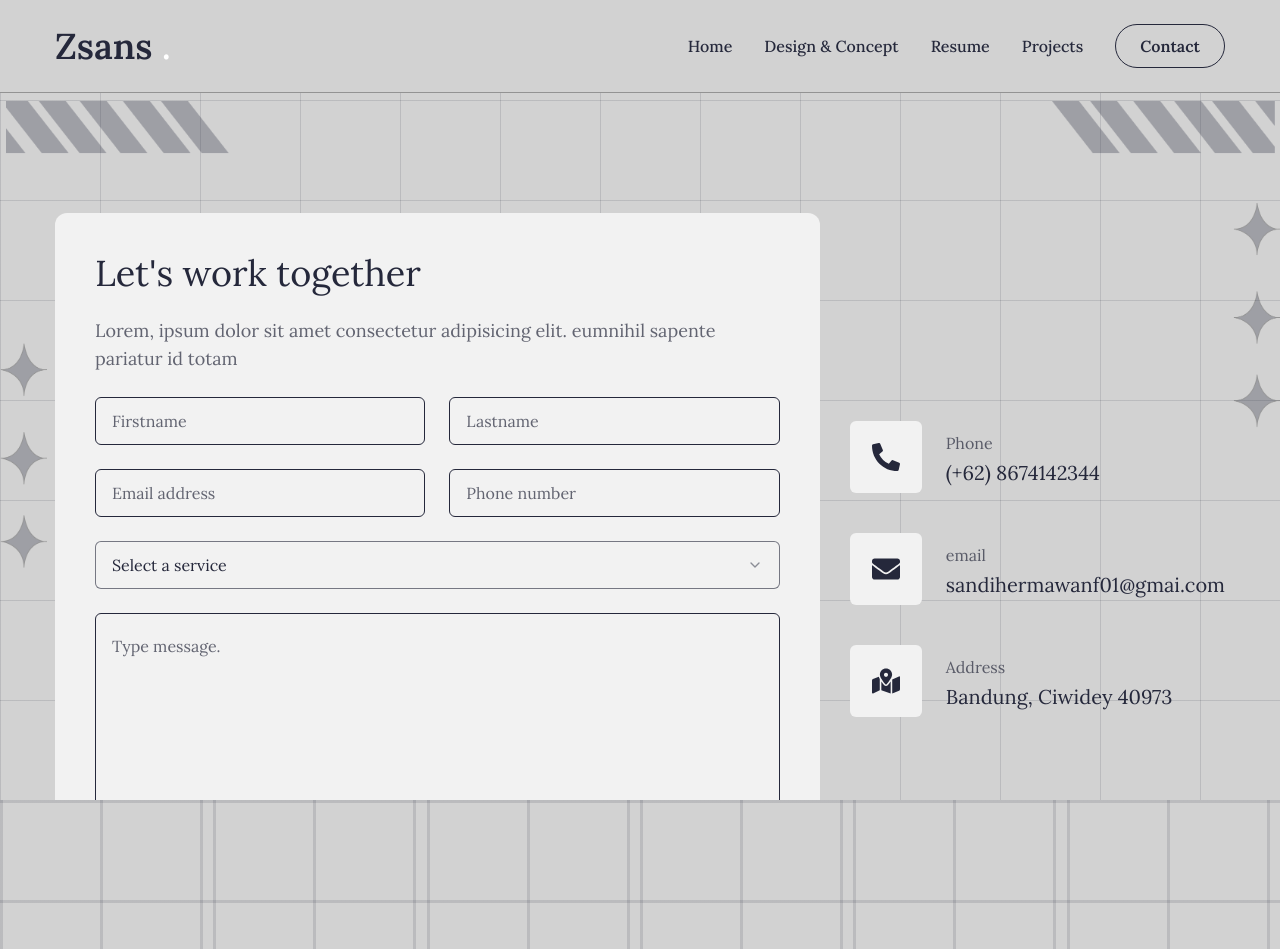
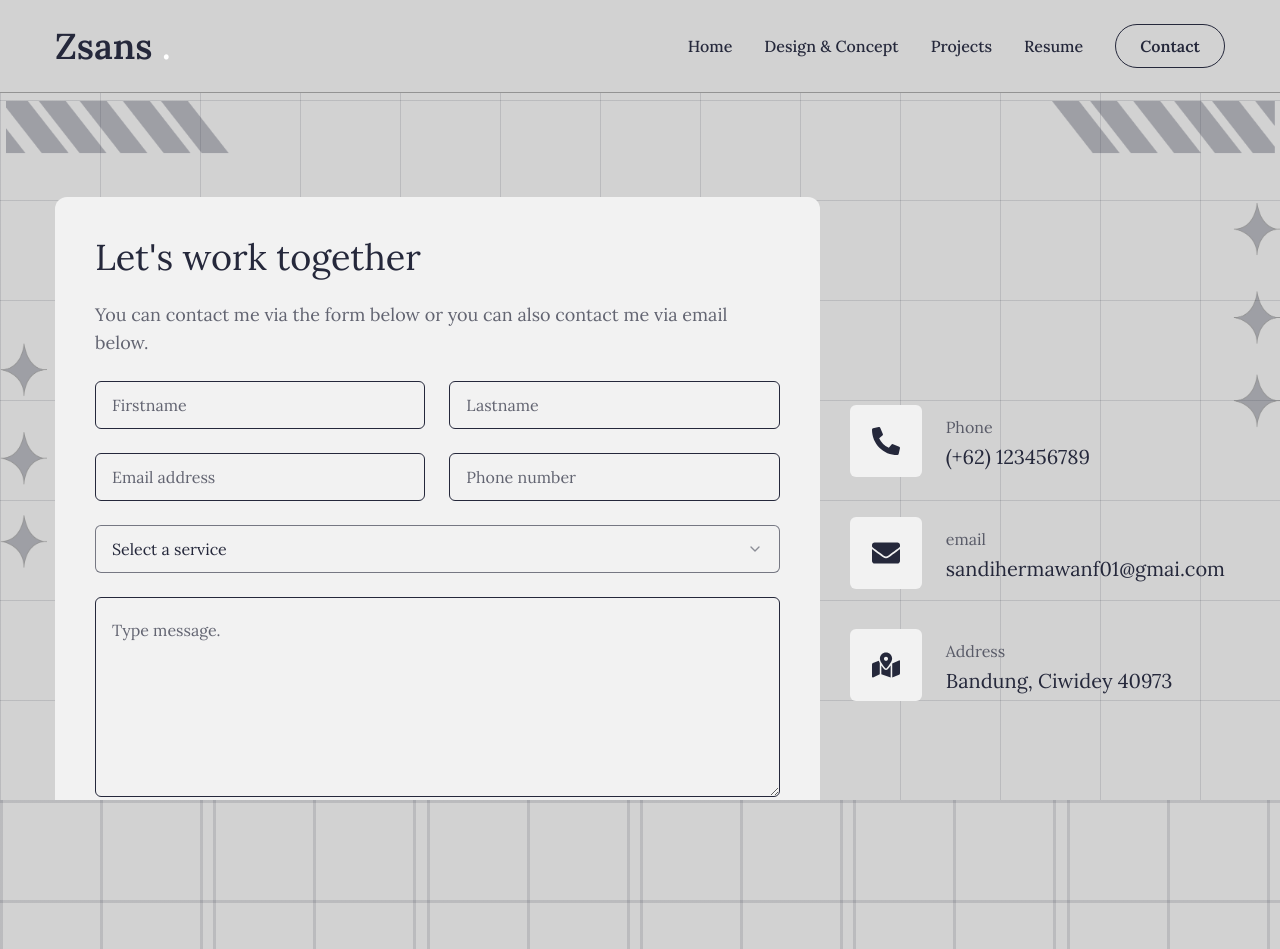
Before and after one commit to sandi-hermawan01/portofolio-new-design-, a Next.js app: page /contact in a window 1280 px wide. Built offline with nearby package versions, Linux system fonts and the light colour scheme.

Commit message:
improve nav & text

```diff
--- a/app/contact/page.jsx
+++ b/app/contact/page.jsx
@@ -21,7 +21,7 @@ const info = [
   {
     icon: <FaPhoneAlt />,
     title: "Phone",
-    description: "(+62) 8674142344",
+    description: "(+62) 123456789",
   },
   {
     icon: <FaEnvelope />,
@@ -45,15 +45,15 @@ const Contact = () => {
       }}
       className="py-6"
     >
-      <div className="container mx-auto xl:mt-24 mt-11">
+      <div className="container mx-auto xl:mt-20 mt-11">
         <div className="flex flex-col xl:flex-row gap-[30px]">
           {/* form */}
           <div className="xl:h-[54%] order-2 xl:order-none">
             <form className="flex flex-col gap-6 p-10 bg-accent-hover rounded-xl">
               <h3 className="text-4xl text-primary">Let's work together</h3>
               <p className="text-primary/70 text-lg">
-                Lorem, ipsum dolor sit amet consectetur adipisicing elit.
-                eumnihil sapente pariatur id totam
+                You can contact me via the form below or you can also contact me
+                via email below.
               </p>
               {/* input */}
               <div className="grid grid-cols-1 md:grid-cols-2 gap-6">
--- a/app/resume/page.jsx
+++ b/app/resume/page.jsx
@@ -21,11 +21,11 @@ const about = {
   info: [
     {
       fieldName: "Name",
-      fieldValue: "Sandi Hermawna",
+      fieldValue: "Sandi Hermawan",
     },
     {
       fieldName: "Phone",
-      fieldValue: "+62 85123456789",
+      fieldValue: "+62 123456789",
     },
     {
       fieldName: "Experience",
--- a/components/Nav.jsx
+++ b/components/Nav.jsx
@@ -13,12 +13,12 @@ const links = [
     path: "/services",
   },
   {
+    name: "projects",
+    path: "/work",
+  },
+  {
     name: "resume",
     path: "/resume",
-  },
-  {
-    name: "projects",
-    path: "/work",
   },
 ];
 
```
